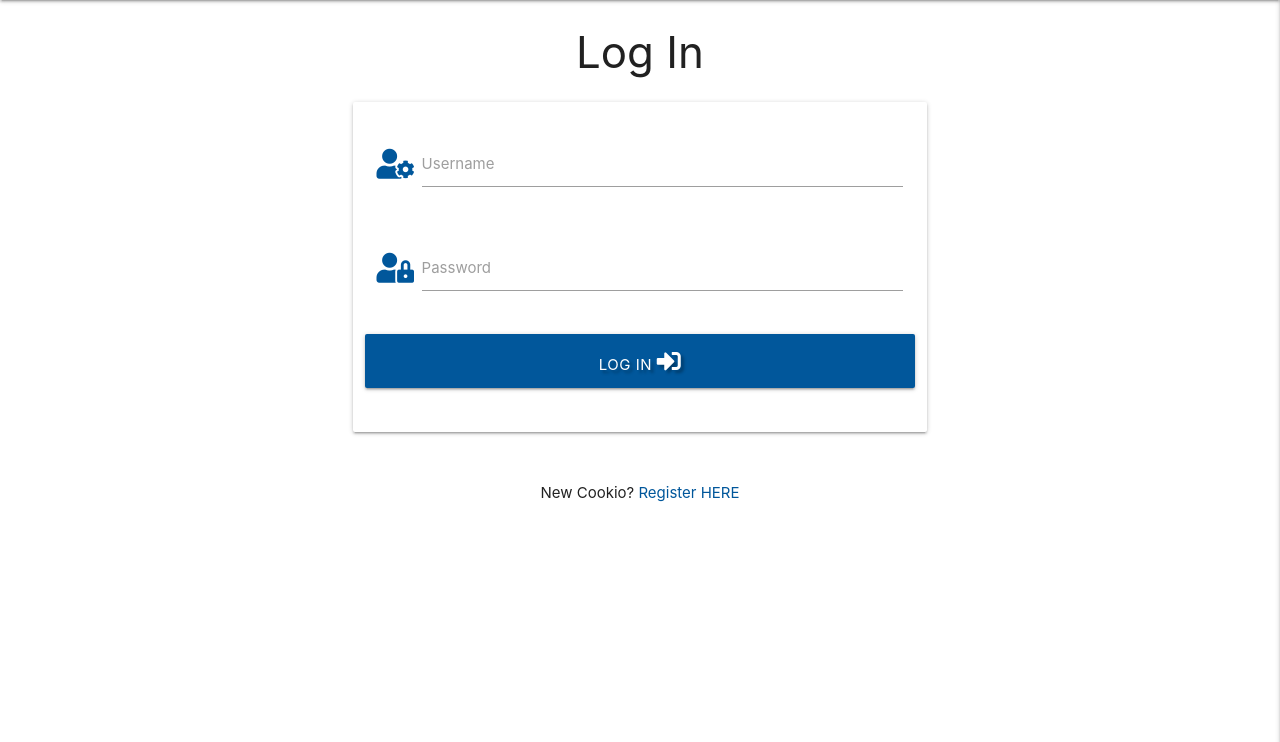
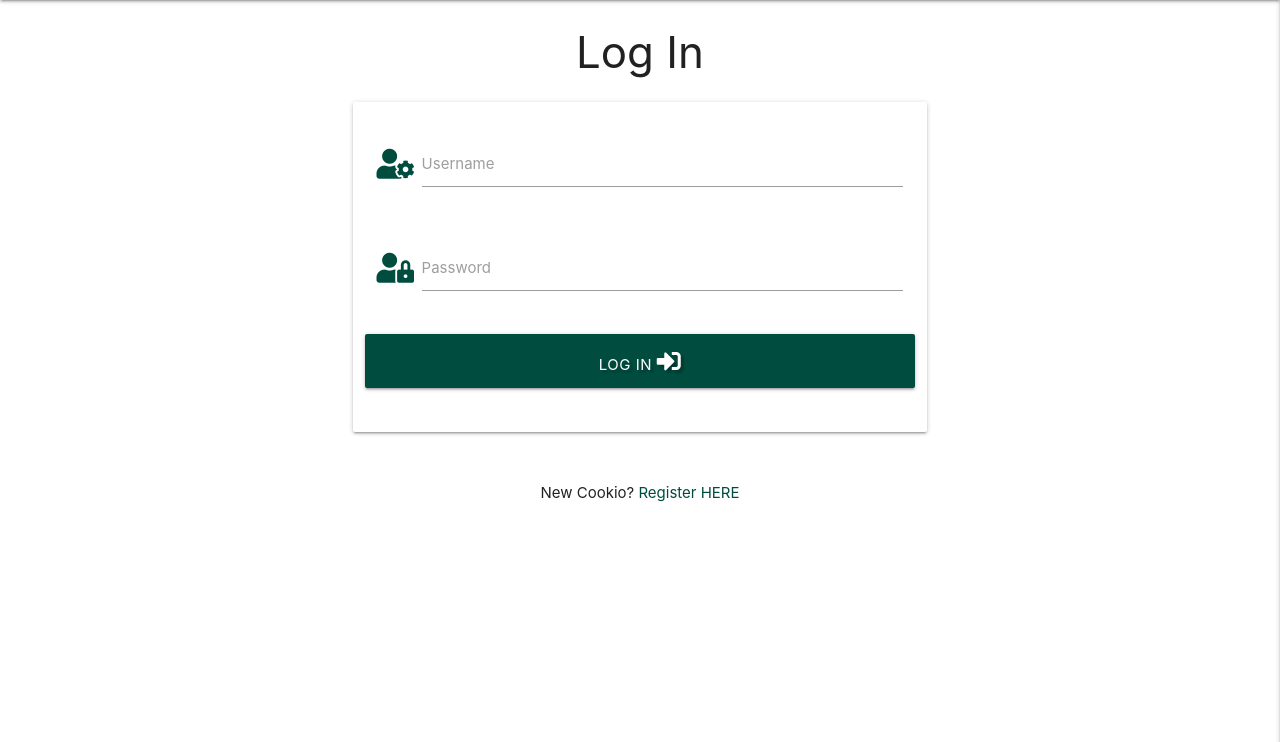
Before and after one commit to Code-Institute-Submissions/cookio, a Flask app: page /login in a window 1280 px wide. Shown: the part 64-806 px from the top of the page. Run offline with Flask 2, Linux system fonts and the light colour scheme; some libraries are stand-ins or nearby versions.

Commit message:
Change color of text and fields

```diff
--- a/templates/base.html
+++ b/templates/base.html
@@ -41,7 +41,7 @@
         <!--This is the mobile Navbar-->
         <ul class="sidenav" id="mobile-demo">
             <li>
-                <h4 class="center-align light-blue-text text-darken-4">Recipe Manager</h4>
+                <h4 class="center-align teal text-darken-4">Recipe Manager</h4>
             </li>
             <li><a href="{{ url_for('get_recipes') }}">Home</a></li>
             {% if session.user %}
@@ -62,7 +62,7 @@
         {% if messages %}
         {% for message in messages %}
         <div class="row flashes">
-            <h4 class="light-blue lighten-4 center-align">{{ message }}</h4>
+            <h4 class="teal lighten-4 center-align">{{ message }}</h4>
         </div>
         {% endfor %}
         {% endif %}
--- a/templates/login.html
+++ b/templates/login.html
@@ -9,7 +9,7 @@
                 <!-- username -->
                 <div class="row">
 					<div class="input-field col s12">
-						<i class="fas fa-user-cog prefix light-blue-text text-darken-4"></i>
+						<i class="fas fa-user-cog prefix teal-text text-darken-4"></i>
 						<input id="username" name="username" type="text" minlength="5"
                             maxlength="15" pattern="^[a-zA-Z0-9]{5,15}$" class="validate" required>
 						<label for="username">Username</label>
@@ -18,7 +18,7 @@
                 <!-- passowrd -->
                 <div class="row">
                     <div class="input-field col s12">
-						<i class="fas fa-user-lock prefix light-blue-text text-darken-4"></i>
+						<i class="fas fa-user-lock prefix teal-text text-darken-4"></i>
                         <input id="password" name="password" type="password" minlength="5"
                             maxlength="15" pattern="^[a-zA-Z0-9]{5,15}$" class="validate" required>
                         <label for="password">Password</label>
@@ -26,7 +26,7 @@
                 </div>
                 <!-- Login -->
                 <div class="row">
-                    <button type="submit" class="col s12 btn-large light-blue darken-4 text-shadow">
+                    <button type="submit" class="col s12 btn-large teal darken-4 text-shadow">
                         Log In <i class="fas fa-sign-in-alt"></i>
                     </button>
                 </div>
@@ -37,7 +37,7 @@
         <div class="col s12">
             <p class="center-align">
                 New Cookio?
-                <a href="{{ url_for('register') }}" class="light-blue-text text-darken-4">Register HERE</a>
+                <a href="{{ url_for('register') }}" class="teal-text text-darken-4">Register HERE</a>
             </p>
         </div>
     </div>
--- a/templates/recipes.html
+++ b/templates/recipes.html
@@ -8,13 +8,13 @@
           <i class="fas fa-arrow-down"></i>
           <strong>{{ recipe.recipe_name }}</strong> : {{ recipe.due_date }}
           {% if recipe.is_vegan == "on" %}
-          <i class="fas fa-leaf ligh-blue-text text-lighten-2 tooltipped"
+          <i class="fas fa-leaf teal-text text-lighten-2 tooltipped"
           data-position="right" data-tooltip="VEGETARIAN"></i>
           {% endif %}
         </div>
       <div class="collapsible-body">
           <strong>{{ recipe.category_name }}</strong>
-          <P>{{ recipe.recipe_description }}</P>
+          <p>{{ recipe.recipe_description }}</p>
         </div>
     </li>
     {% endfor %}
--- a/templates/register.html
+++ b/templates/register.html
@@ -9,7 +9,7 @@
                 <!-- username -->
                 <div class="row">
 					<div class="input-field col s12">
-						<i class="fas fa-user-plus prefix light-blue-text text-darken-4"></i>
+						<i class="fas fa-user-plus prefix teal-text text-darken-4"></i>
 						<input id="username" name="username" type="text" minlength="5"
                             maxlength="15" pattern="^[a-zA-Z0-9]{5,15}$" class="validate" required>
 						<label for="username">Username</label>
@@ -18,7 +18,7 @@
                 <!-- passowrd -->
                 <div class="row">
                     <div class="input-field col s12">
-						<i class="fas fa-user-lock prefix light-blue-text text-darken-4"></i>
+						<i class="fas fa-user-lock prefix teal-text text-darken-4"></i>
                         <input id="password" name="password" type="password" minlength="5"
                             maxlength="15" pattern="^[a-zA-Z0-9]{5,15}$" class="validate" required>
                         <label for="password">Password</label>
@@ -38,7 +38,7 @@
         <div class="col s12">
             <p class="center-align">
                 Already a Cookio?
-                <a href="{{ url_for('login') }}" class="light-blue-text text-darken-4">Log IN</a>
+                <a href="{{ url_for('login') }}" class="teal-text text-darken-4">Log IN</a>
             </p>
         </div>
     </div>
```
